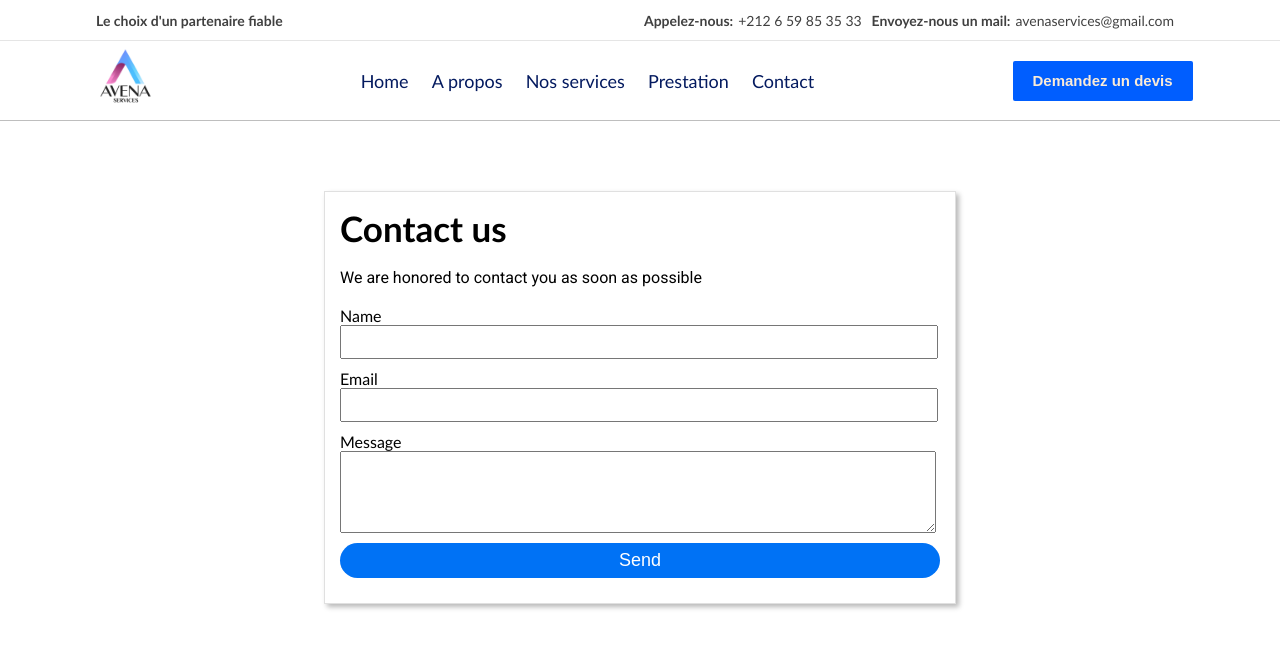
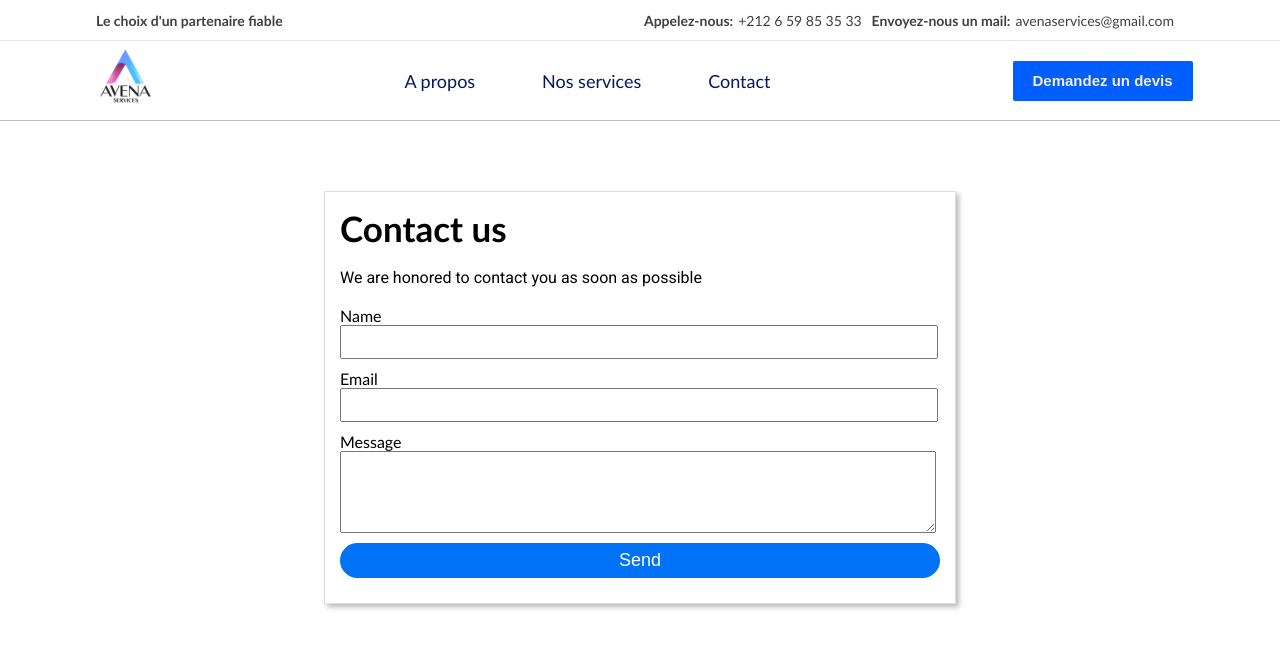
Before and after one commit to mohssine-mochaffaa/avena, a Next.js app: page /Contact in a window 1280 px wide. Shown: the top 648 px of the page. Built offline with nearby package versions, Linux system fonts and the light colour scheme.

Commit message:
first commit

```diff
--- a/src/pages/Contact.jsx
+++ b/src/pages/Contact.jsx
@@ -50,10 +50,8 @@ export default function Contact() {
             </div>
 
             <div className={styles.nav2S2}>
-            <Link style={{textDecoration:"none"}} href="/"><p className={styles.page}>Home</p></Link>
-            <Link style={{textDecoration:"none"}} href="/apropre"><p className={styles.page}>A propos</p></Link>
-              <p className={styles.page}>Nos services</p>
-              <Link style={{textDecoration:"none"}} href="/"><p className={styles.page}>Prestation</p></Link>
+            <Link style={{textDecoration:"none"}} href="/"><p className={styles.page}>A propos</p></Link>
+              <Link style={{textDecoration:"none"}} href="/Services"><p className={styles.page}>Nos services</p></Link>
               <Link style={{textDecoration:"none"}} href="/Contact"><p className={styles.page}>Contact</p></Link>
             </div>
 
@@ -73,10 +71,8 @@ export default function Contact() {
         <div style={{display:menu}} className={styles.menu}>
           <div className={styles.menuList}>
             <center>
-            <Link style={{textDecoration:"none",marginBottom:"20px"}} href="/"><p className={styles.page}>Home</p></Link>
-            <Link style={{textDecoration:"none",marginBottom:"20px"}} href="/apropre"><p className={styles.page}>A propos</p></Link>
-              <p style={{marginBottom:"20px"}} className={styles.page}>Nos services</p>
-              <Link style={{textDecoration:"none",marginBottom:"20px"}} href="/equipements"><p className={styles.page}>Prestation</p></Link>
+            <Link style={{textDecoration:"none",marginBottom:"20px"}} href="/"><p className={styles.page}>A propos</p></Link>
+              <Link style={{textDecoration:"none",marginBottom:"20px"}} href="/Services"><p className={styles.page}>Nos services</p></Link>
               <Link style={{textDecoration:"none",marginBottom:"20px"}} href="/Contact"><p className={styles.page}>Contact</p></Link>
 
             </center>
--- a/src/pages/Services.jsx
+++ b/src/pages/Services.jsx
@@ -52,7 +52,6 @@ export default function Services() {
             <div className={styles.nav2S2}>
             <Link style={{textDecoration:"none"}} href="/"><p className={styles.page}>A propos</p></Link>
             <Link style={{textDecoration:"none"}} href="/Services"><p className={styles.page}>Nos services</p></Link>
-              <Link style={{textDecoration:"none"}} href="/"><p className={styles.page}>Prestation</p></Link>
               <Link style={{textDecoration:"none"}} href="/Contact"><p className={styles.page}>Contact</p></Link>
             </div>
 
@@ -74,7 +73,6 @@ export default function Services() {
             <center>
             <Link style={{textDecoration:"none",marginBottom:"20px"}} href="/"><p className={styles.page}>A propos</p></Link>
             <Link style={{textDecoration:"none",marginBottom:"20px"}} href="/Services"><p className={styles.page}>Nos services</p></Link>
-              <Link style={{textDecoration:"none",marginBottom:"20px"}} href="/"><p className={styles.page}>Prestation</p></Link>
               <Link style={{textDecoration:"none",marginBottom:"20px"}} href="/Contact"><p className={styles.page}>Contact</p></Link>
             </center>
           </div>
--- a/src/pages/index.js
+++ b/src/pages/index.js
@@ -50,7 +50,6 @@ export default function Home() {
             <div className={styles.nav2S2}>
             <Link style={{textDecoration:"none"}} href="/"><p className={styles.page}>A propos</p></Link>
             <Link style={{textDecoration:"none"}} href="/Services"><p className={styles.page}>Nos services</p></Link>
-              <Link style={{textDecoration:"none"}} href="/"><p className={styles.page}>Prestation</p></Link>
               <Link style={{textDecoration:"none"}} href="/Contact"><p className={styles.page}>Contact</p></Link>
             </div>
 
@@ -72,7 +71,6 @@ export default function Home() {
             <center>
             <Link style={{textDecoration:"none",marginBottom:"20px"}} href="/"><p className={styles.page}>A propos</p></Link>
             <Link style={{textDecoration:"none",marginBottom:"20px"}} href="/Services"><p className={styles.page}>Nos services</p></Link>
-              <Link style={{textDecoration:"none",marginBottom:"20px"}} href="/"><p className={styles.page}>Prestation</p></Link>
               <Link style={{textDecoration:"none",marginBottom:"20px"}} href="/Contact"><p className={styles.page}>Contact</p></Link>
             </center>
           </div>
```
